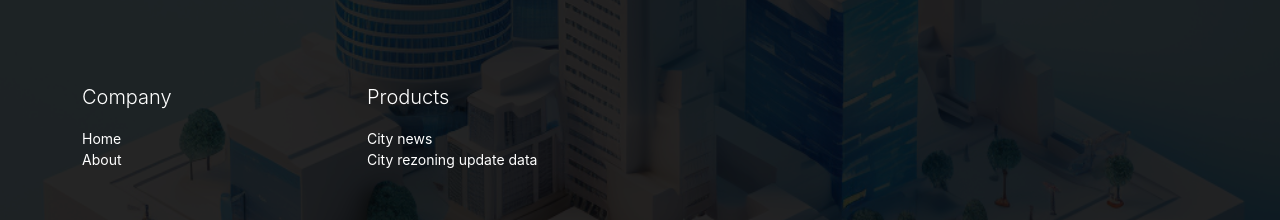
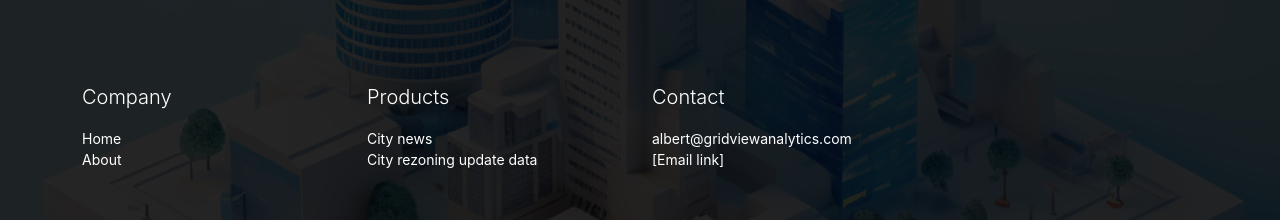
Before and after one commit to albertkim/gridview-analytics-web, a React (Create React App) app: page /news/metro_vancouver in a window 1280 px wide. Shown: the part 1844-2064 px from the top of the page. Built offline with nearby package versions, Linux system fonts and the light colour scheme; no server answers.

Commit message:
Removed about us from header, added contact email in footer

```diff
--- a/src/pages/HomeFooter.tsx
+++ b/src/pages/HomeFooter.tsx
@@ -21,6 +21,13 @@ export function HomeFooter() {
               <div><a className='text-white' href='/news'>City news</a></div>
               <div><a className='text-white' href='/waitlist'>City rezoning update data</a></div>
             </div>
+            <div className='col-md-3'>
+              <p className='lead'>Contact</p>
+              <div className='text-white'>albert@gridviewanalytics.com</div>
+              <div>
+                <a  className='text-white' href='mailto:albert@gridviewanalytics.com'>[Email link]</a>
+              </div>
+            </div>
           </div>
         </div>
       </div>
--- a/src/pages/HomePage.tsx
+++ b/src/pages/HomePage.tsx
@@ -36,11 +36,6 @@ export function HomePage() {
                   <Link to='/news'>
                     <Button size='large'>
                       City news
-                    </Button>
-                  </Link>
-                  <Link to='/about'>
-                    <Button size='large'>
-                      About us
                     </Button>
                   </Link>
                   <Link to='/demo'>
```
